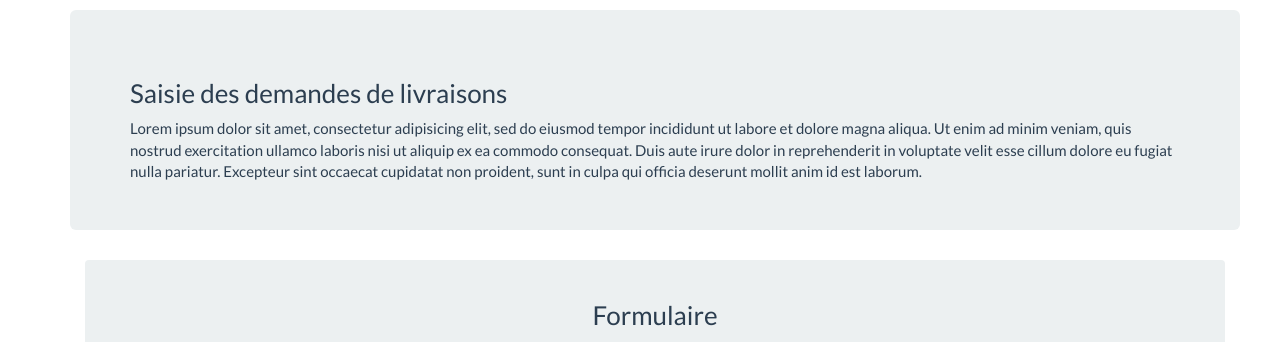
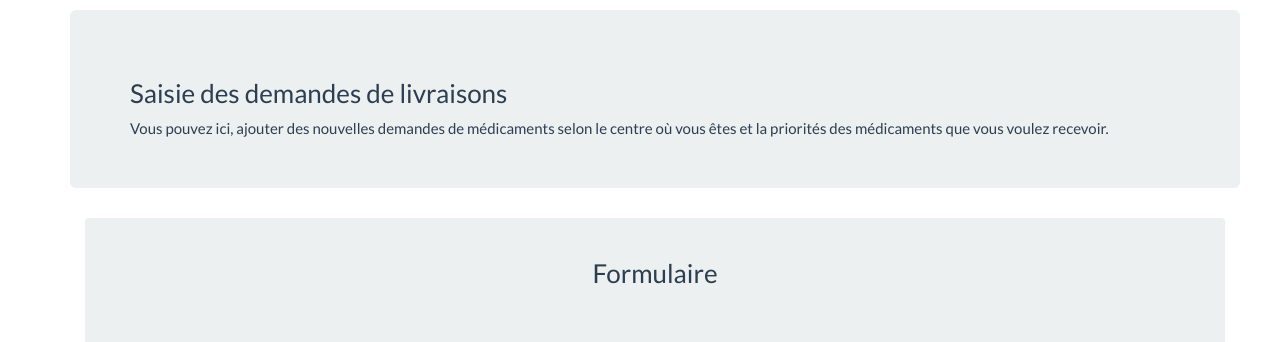
Before and after one commit to anaelChardan/IUT-EVENT-unionFaitLaForceNuitInfo, a PHP site: template App/Views/Request/index.html.twig in a window 1280 px wide. Shown: the part 60-402 px from the top of the page. Run offline with PHP 8.4, Linux system fonts and the light colour scheme; the template is opened without the code that fills it, so the values that code supplies are empty; some libraries are stand-ins or nearby versions.

Commit message:
statistiques

```diff
--- a/App/Controllers/RequestController.php
+++ b/App/Controllers/RequestController.php
@@ -44,11 +44,6 @@ class RequestController extends Controller{
         return $this->redirect('Request','request',['id'=>$this->request->id]);
     }
 
-    public function getDelete(){
-        $query = "DELETE FROM brigademt_Product_Request WHERE product_id=:id";
-        $this->app->db->success($query,['id'=>$this->product_id]);
-        return $this->redirect('Request','request',['id'=>$this->request->id]);
-    }
 
     public function getDelete() {
         $pid =  $this->needs('product');
--- a/App/Views/Request/index.html.twig
+++ b/App/Views/Request/index.html.twig
@@ -5,12 +5,8 @@
     <div class="row">
         <div class="col-md-12 jumbotron">
             <h3>Saisie des demandes de livraisons</h3>
-            Lorem ipsum dolor sit amet, consectetur adipisicing elit, sed do eiusmod
-            tempor incididunt ut labore et dolore magna aliqua. Ut enim ad minim veniam,
-            quis nostrud exercitation ullamco laboris nisi ut aliquip ex ea commodo
-            consequat. Duis aute irure dolor in reprehenderit in voluptate velit esse
-            cillum dolore eu fugiat nulla pariatur. Excepteur sint occaecat cupidatat non
-            proident, sunt in culpa qui officia deserunt mollit anim id est laborum.
+            Vous pouvez ici, ajouter des nouvelles demandes de médicaments selon le centre où vous êtes et la priorités des médicaments que vous voulez
+            recevoir.
         </div>
     </div>
 
```
